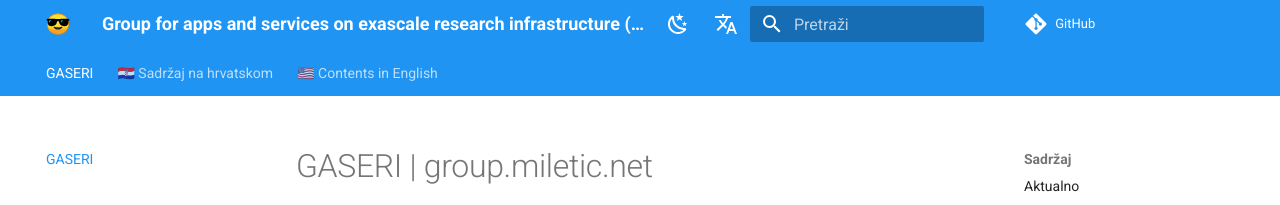
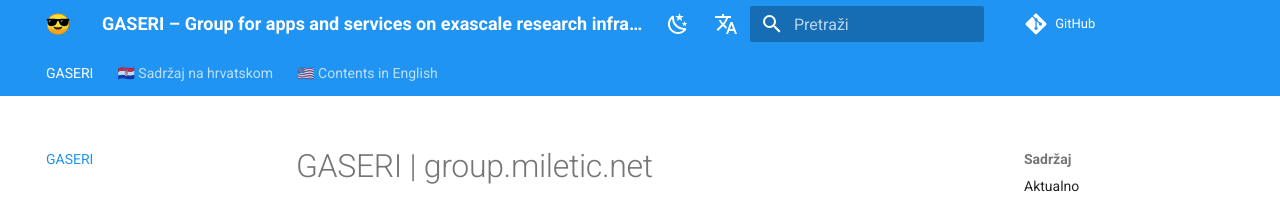
Before and after one commit to gaseri/website, an MkDocs documentation site: the page built from docs/index.md, in a window 1280 px wide. Shown: the top 205 px of the page. Built offline with MkDocs 1.6.1 and Material for MkDocs 9.7.7, drawn with Linux system fonts in a browser that asks for light colours; comment, search, counter and statistics services are not loaded.

```diff
--- a/mkdocs.yml
+++ b/mkdocs.yml
@@ -1,4 +1,4 @@
-site_name: Group for apps and services on exascale research infrastructure (GASERI)
+site_name: GASERI – Group for apps and services on exascale research infrastructure
 site_description: Research and teaching group at University of Rijeka Faculty of Informatics and Digital Technologies
 site_author: Vedran Miletić
 site_url: https://group.miletic.net/
```
